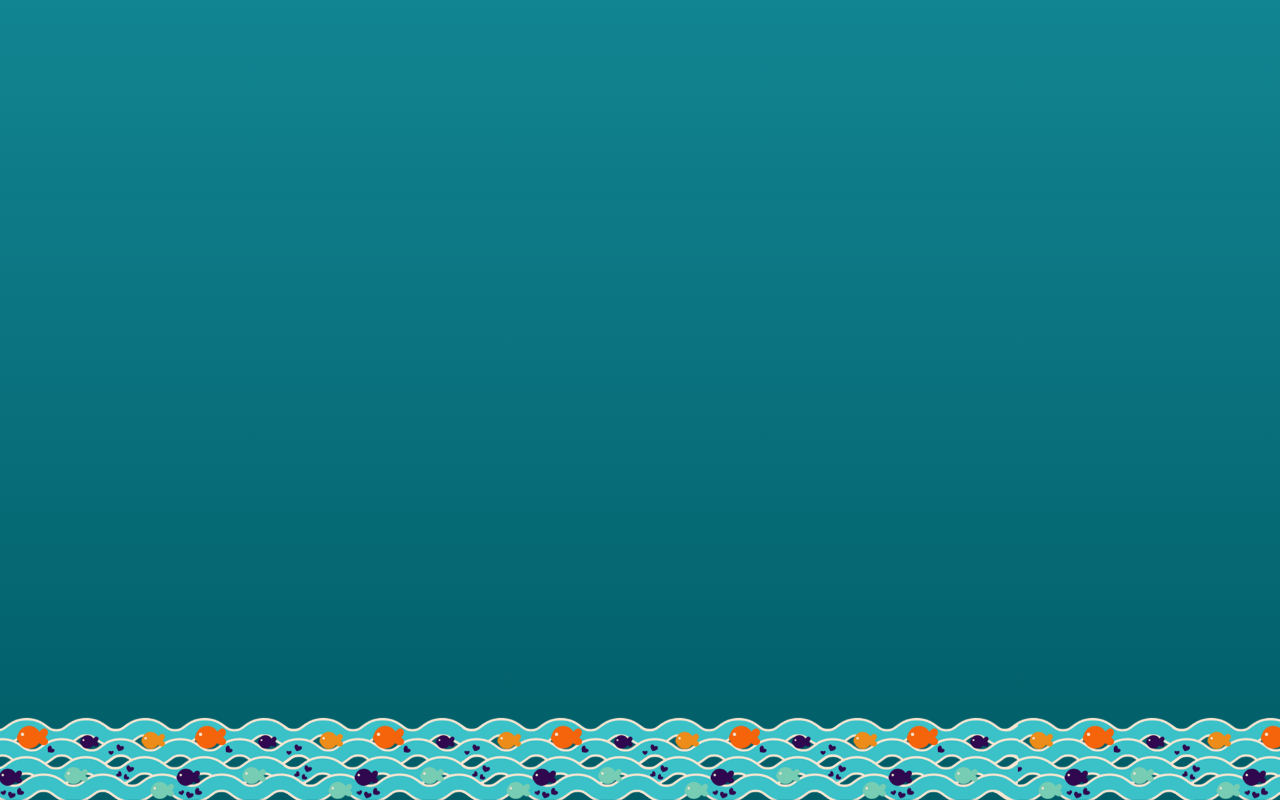
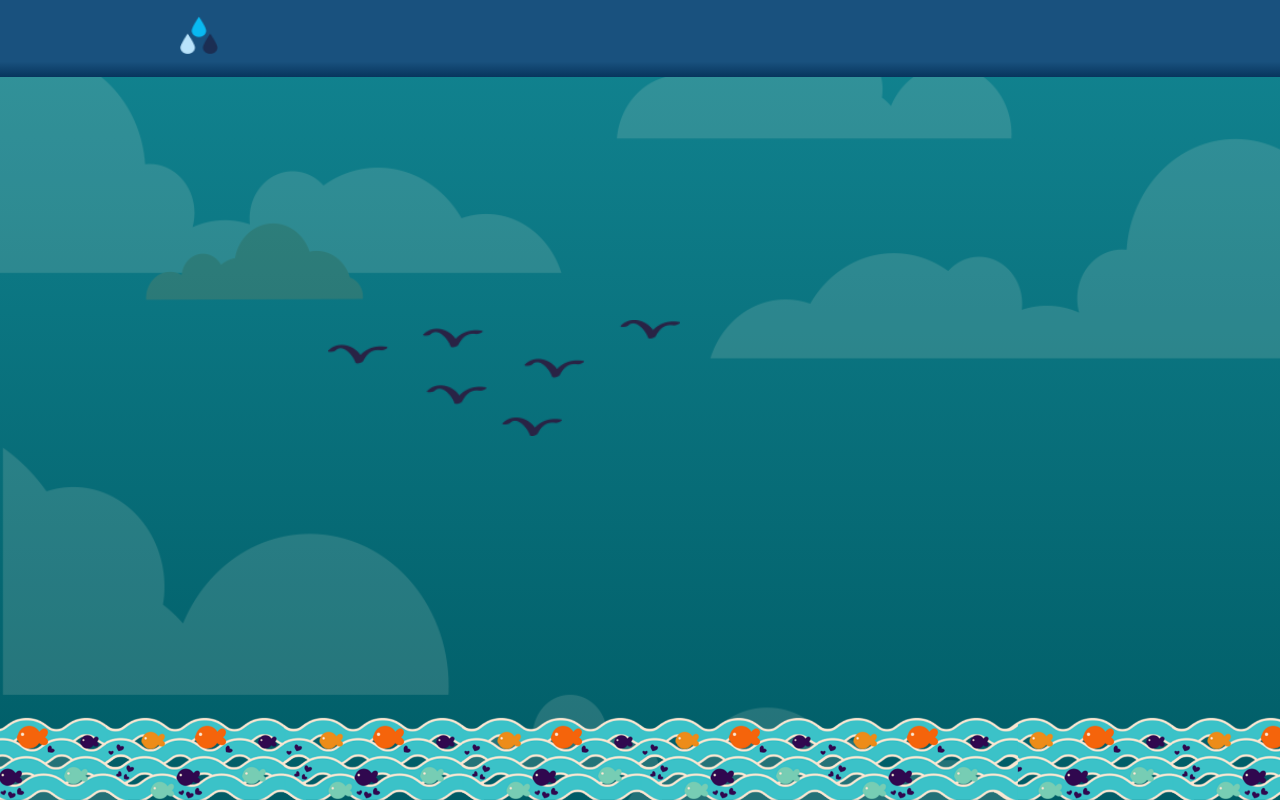
Before and after one commit to gostpeipei/Personal-world, a plain HTML site: page index.html in a window 1280 px wide. Drawn offline with Linux system fonts and the light colour scheme.

Commit message:
个人主页

```diff
--- a/index.html
+++ b/index.html
@@ -20,14 +20,36 @@
     <script src="http://cdn.bootcss.com/html5shiv/3.7.2/html5shiv.min.js"></script>
     <script src="http://cdn.bootcss.com/respond.js/1.4.2/respond.min.js"></script>
     <![endif]-->
-    <link rel="stylesheet" href="lib/css/base.css"/>
+    <link rel="stylesheet" href="lib/css/base.css">
     <link rel="stylesheet" href="lib/css/common.css"/>
     <link rel="stylesheet" href="lib/less/index.css">
 </head>
 <body>
+<!-- 顶部导航 -->
+<header>
+    <div class="header main">
+        <img class="" src="images/water-drop.png">
+    </div>
+</header>
 
+<section class="cloud">
+    <div class="cloud-con">
 
+    </div>
+</section>
 
+<section class="birds">
+    <div class="birds-con">
+        <img src="images/birds.png" >
+    </div>
+</section>
+
+<!-- 瓶子 -->
+<!-- <section class="bottle fr">
+    <div class="bottle-con">
+        <img src="images/bottle.png" alt="">
+    </div>
+</section> -->
 
 
 <footer>
@@ -59,35 +81,6 @@
         <img src="images/water.png"/>
     </div>
 </footer>
-<!--<div class="container">-->
-
-    <!--<div class="row">-->
-
-        <!--<div class="col-lg-4 col-md-6 col-sm-12">1</div>-->
-        <!--<div class="col-lg-4 col-md-6 col-sm-12">1</div>-->
-        <!--<div class="col-lg-4 col-md-6 col-sm-12">1</div>-->
-        <!--<div class="col-lg-4 col-md-6 col-sm-12">1</div>-->
-        <!--<div class="col-lg-4 col-md-6 col-sm-12">1</div>-->
-        <!--<div class="col-lg-4 col-md-6 col-sm-12">1</div>-->
-
-    <!--</div>-->
-
-    <!--<div class="row">-->
-        <!--<div class="col-md-1">.col-md-1</div>-->
-        <!--<div class="col-md-1">.col-md-1</div>-->
-        <!--<div class="col-md-1">.col-md-1</div>-->
-        <!--<div class="col-md-1">.col-md-1</div>-->
-        <!--<div class="col-md-1">.col-md-1</div>-->
-        <!--<div class="col-md-1">.col-md-1</div>-->
-        <!--<div class="col-md-1">.col-md-1</div>-->
-        <!--<div class="col-md-1">.col-md-1</div>-->
-        <!--<div class="col-md-1">.col-md-1</div>-->
-        <!--<div class="col-md-1">.col-md-1</div>-->
-        <!--<div class="col-md-1">.col-md-1</div>-->
-        <!--<div class="col-md-1">.col-md-1</div>-->
-    <!--</div>-->
-<!--</div>-->
-
 
 <script src="lib/js/jquery-1.12.4.min.js"></script>
 <script src="lib/js/bootstrap.min.js"></script>
--- a/lib/js/index.js
+++ b/lib/js/index.js
@@ -1,5 +1,6 @@
 'use strict';
 $(function(){
+	(function waterMove(){
 		var speed = -2;
 		var lastTime = new Date();
 		var curTime = 0;
@@ -24,4 +25,16 @@ var timer = setInterval(function(){
 				}
 			})
 		}, 10)
+	})();
+
+	//瓶子放大缩小
+	// (function bottle(){
+	// 	$('.bottle').on('mouseenter',function(){
+	// 		$('.bottle-con img').width('4.5rem')
+	// 	}).on('mouseleave',function(){
+	// 		$('.bottle-con img').width('4rem')
+	// 	})
+	// })()
+
+
 })
--- a/lib/less/index.less
+++ b/lib/less/index.less
@@ -1,7 +1,90 @@
+body{
+	position: relative;
+}
+header{
+	position: fixed;
+	z-index: 1000;
+	top: 0;
+	left: 0;
+	height: 0.6rem;
+	width: 100%;
+	background: linear-gradient(to bottom, #19517e 80%, #07355d 100%);
+	.header{
+		img{
+			width: 0.3rem;
+			height: 0.3rem;
+			margin: 16px 0 0 30px;
+		}
+	}
+}
+
 .water{
   position: fixed;
   bottom: 0;
   left: 0;
   width: 1.562rem;
   min-width: 80px;
+  z-index: 999;
 }
+//云
+.cloud{
+	width: 100%;
+	height: 100%;
+	position: absolute;
+	.cloud-con{
+		position: absolute;
+		top: 0;
+		left: 0;
+		width: 100%;
+		height: 100%;
+		background: url(../../images/cloud.png) 0 0 repeat-y;
+		background-size: 100%;
+	}
+}
+
+//鸟
+.birds{
+	position: absolute;
+	right: 4.688rem;
+	top:2.5rem;
+	.birds-con{
+		width: 2.75rem;
+		height: 1.562rem;
+	}
+}
+
+//瓶子
+.bottle{
+	height: 100%;
+	position: absolute;
+	bottom:0;
+	right: 0;
+	z-index: 10;
+	overflow: hidden;
+	.bottle-con{
+		width: 3rem;
+		height: 100%;
+		img{
+			position: absolute;
+			bottom: -1rem;
+			width: 3rem;
+		}
+	}
+}
+// }
+// @media (max-width: 639px){
+// 	.bottle{
+// 		width: 6.25rem;
+// 		height: 6.25rem;
+// 		position: absolute;
+// 		bottom:0;
+// 		right: 0;
+// 		z-index: 10;
+// 		.bottle-con{
+// 			width: 6.25rem;
+// 			height: 100%;
+// 			background: url(../../images/bottle.png) top right no-repeat;
+// 			background-size: 6.25rem;
+// 		}
+// 	}
+// }
```
Also changed, not shown: images/bottle-2.png (added), images/bottle.png (added), images/cloud.png (added), images/water-drop.png (added), lib/css/base.css, lib/less/index.css. Lines whose indentation alone changed are shown as unchanged.
